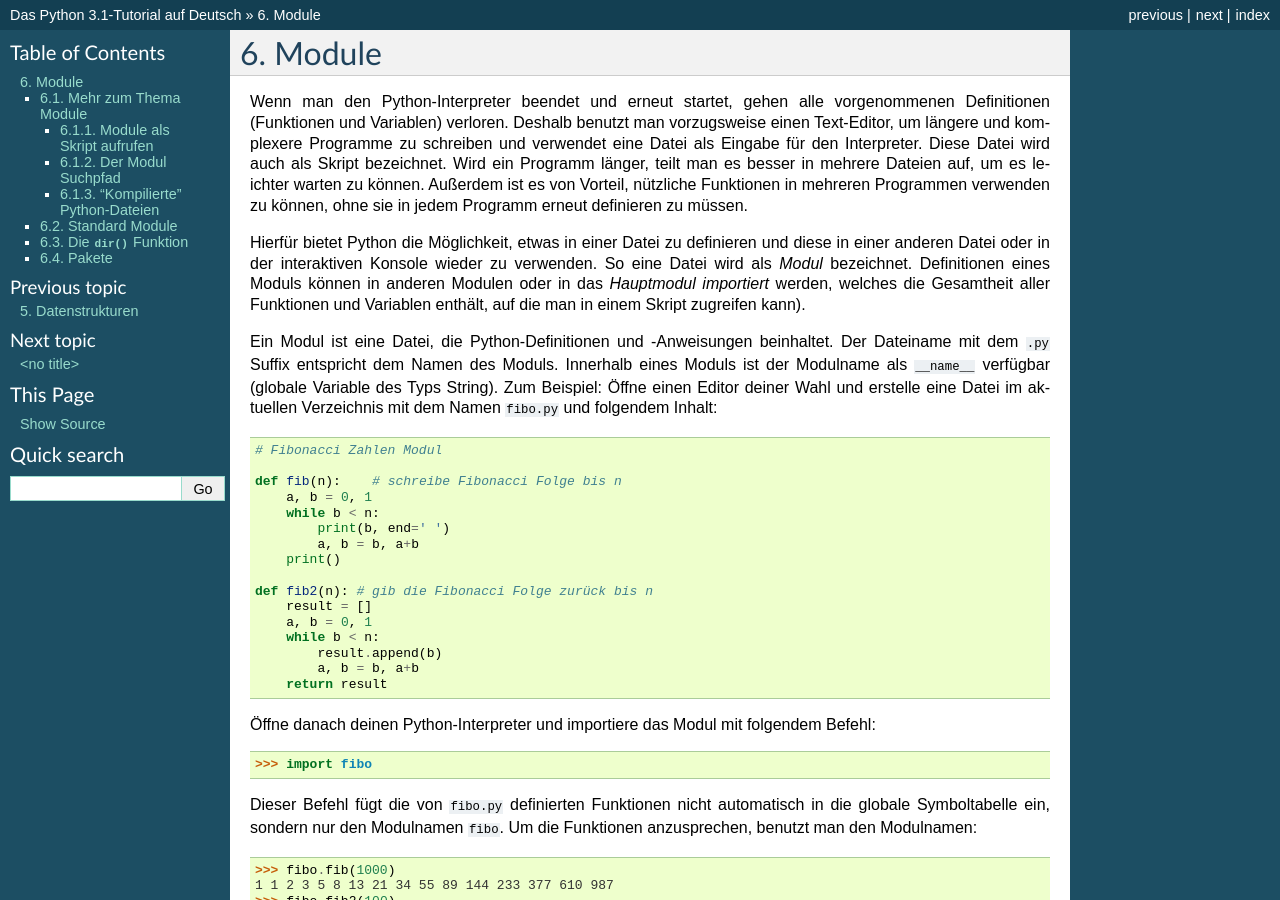
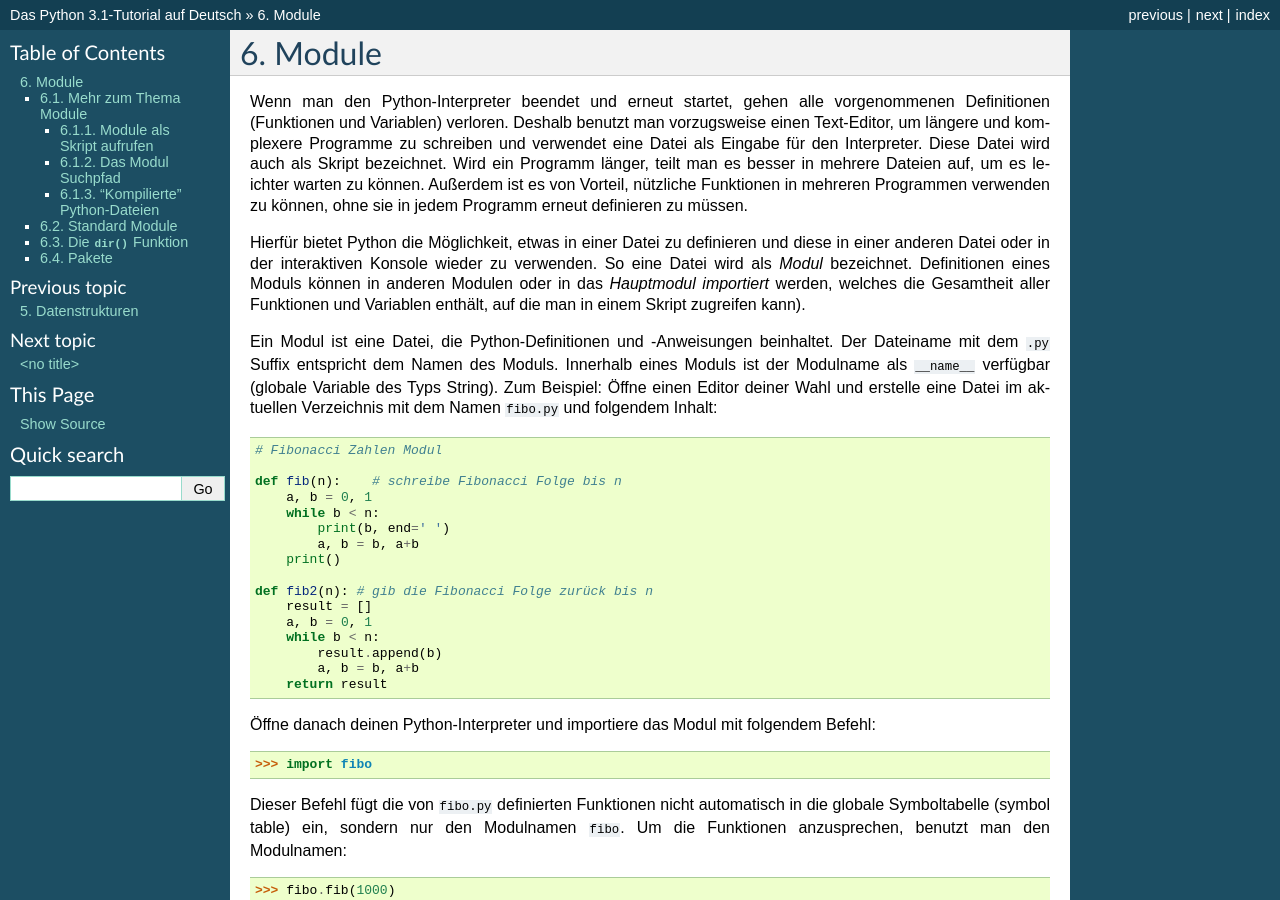
Before and after one commit to cofi/py-tutorial-de, a Sphinx documentation site: the page built from source/modules.rst, in a window 1280 px wide and 900 px high. Built offline with Sphinx 7.4.7, drawn with Linux system fonts in a browser that asks for light colours; some of the changed text lies outside the part shown.

Commit message:
Some fixes

```diff
--- a/source/modules.rst
+++ b/source/modules.rst
@@ -49,8 +49,9 @@
 	>>> import fibo
 
 Dieser Befehl fügt die von :file:`fibo.py` definierten Funktionen nicht
-automatisch in die globale Symboltabelle ein, sondern nur den Modulnamen
-``fibo``. Um die Funktionen anzusprechen, benutzt man den Modulnamen::
+automatisch in die globale Symboltabelle (symbol table) ein, sondern nur den
+Modulnamen ``fibo``. Um die Funktionen anzusprechen, benutzt man den
+Modulnamen::
 
 	>>> fibo.fib(1000)
 	1 1 2 3 5 8 13 21 34 55 89 144 233 377 610 987
@@ -158,7 +159,7 @@
 
 .. _tut-searchpath:
 
-Der Modul Suchpfad
+Das Modul Suchpfad
 ------------------
 
 .. index:: triple: module; search; path
```
